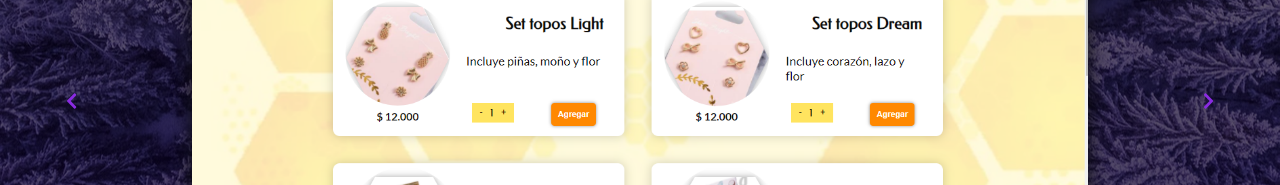
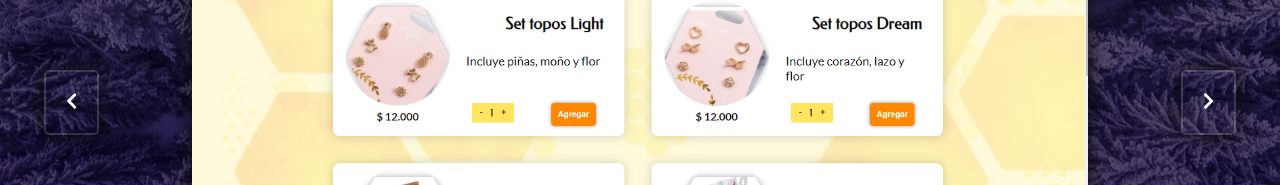
Before and after one commit to PaolaRoa/portfolioReact, a React (Create React App) app: page / in a window 1280 px wide. Shown: the part 1507-1692 px from the top of the page. Built offline with nearby package versions, Linux system fonts and the light colour scheme; a web font is replaced by a local one.

Commit message:
set arrows on portfolio

```diff
--- a/src/assets/css/portfolio.css
+++ b/src/assets/css/portfolio.css
@@ -28,9 +28,13 @@
 .arrow {
   font-size: 18px;
   background-color: transparent;
-  border: none;
+  border: 2px solid rgba(255, 255, 255, 0.152);
+  border-radius: 5px;
+  padding: 20px;
   outline: none;
-  color: blueviolet;
+  color: white;
+    box-shadow: 0px 0px 20px rgb(10 10 10);
+
 }
 #p1 {
   background-image: url(../images/portfolio/beebeauty.png);
@@ -67,6 +71,7 @@
 .imgP{
     border-radius: 15px;
    width: 70vw;
+   transition: all 0.5s;
 
 }
 .slide.active>.project>.imgP{
@@ -76,13 +81,18 @@
 .overlay {
   position: absolute;
   opacity: 0;
+  transition: all 0.5s;
+}
+.overlay:hover{
 
 }
-.overlay:hover{
+.slide.active:hover .imgP{
+  filter: brightness(0.2);
+  transition: all 0.5s;
+}
+.slide.active:hover .overlay{
   opacity: 1;
-}
-.imgP:hover{
-  filter: brightness(0.2);
+
 }
 .text>a{
   color: white;
--- a/src/pages/Portfolio.jsx
+++ b/src/pages/Portfolio.jsx
@@ -54,20 +54,33 @@ const Portfolio = () => {
                 <div className="project">
                     <img className="imgP" src={mLiz} alt=""/>
                     </div>
+                    <div class="overlay">
+                        <div class="text"><a href="https://beebeauty.vercel.app/">Desarrollo de sitio web y tienda en linea</a></div>
+                    </div>
                 </div>
                 <div className={active===3? 'slide active': 'slide'}>
                 <div className="project">
                         <img className="imgP" src={pPan} alt=""/>
+                    </div>
+                    <div class="overlay">
+                        <div class="text"><a href="https://beebeauty.vercel.app/">Desarrollo de sitio web y tienda en linea</a></div>
                     </div>
                 </div>
                 <div className={active===4? 'slide active': 'slide'}>
                 <div className="project">
                         <img className="imgP" src={ctn} alt=""/>
                     </div>
+                    <div class="overlay">
+                        <div class="text"><a href="https://beebeauty.vercel.app/">Diseño de tarjetas de presentación</a></div>
+                    </div>
                 </div>
+
                 <div className={active===5? 'slide active': 'slide'}>
                 <div className="project">
                         <img className="imgP" src={mag} alt=""/>
+                    </div>
+                    <div class="overlay">
+                        <div class="text"><a href="https://beebeauty.vercel.app/">Diseño de brochure</a></div>
                     </div>
                 </div>
                 </div>
```
